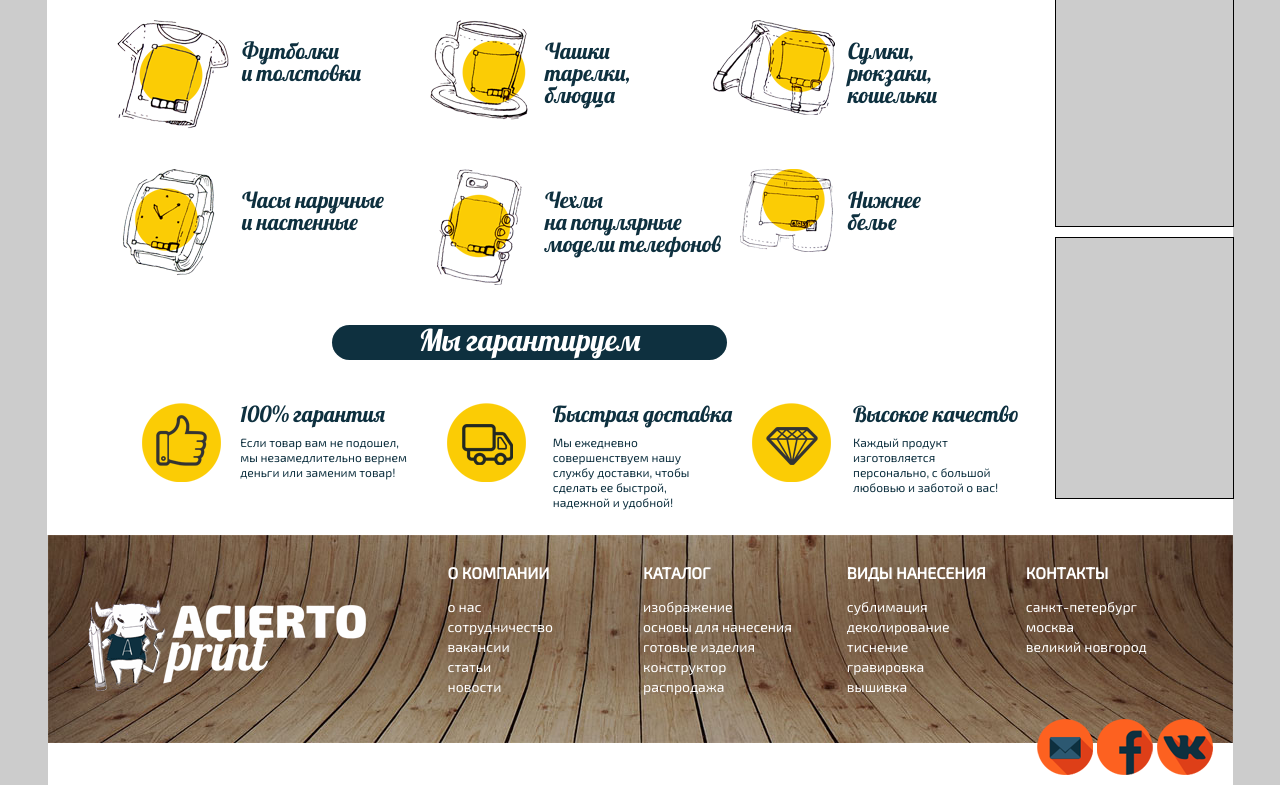
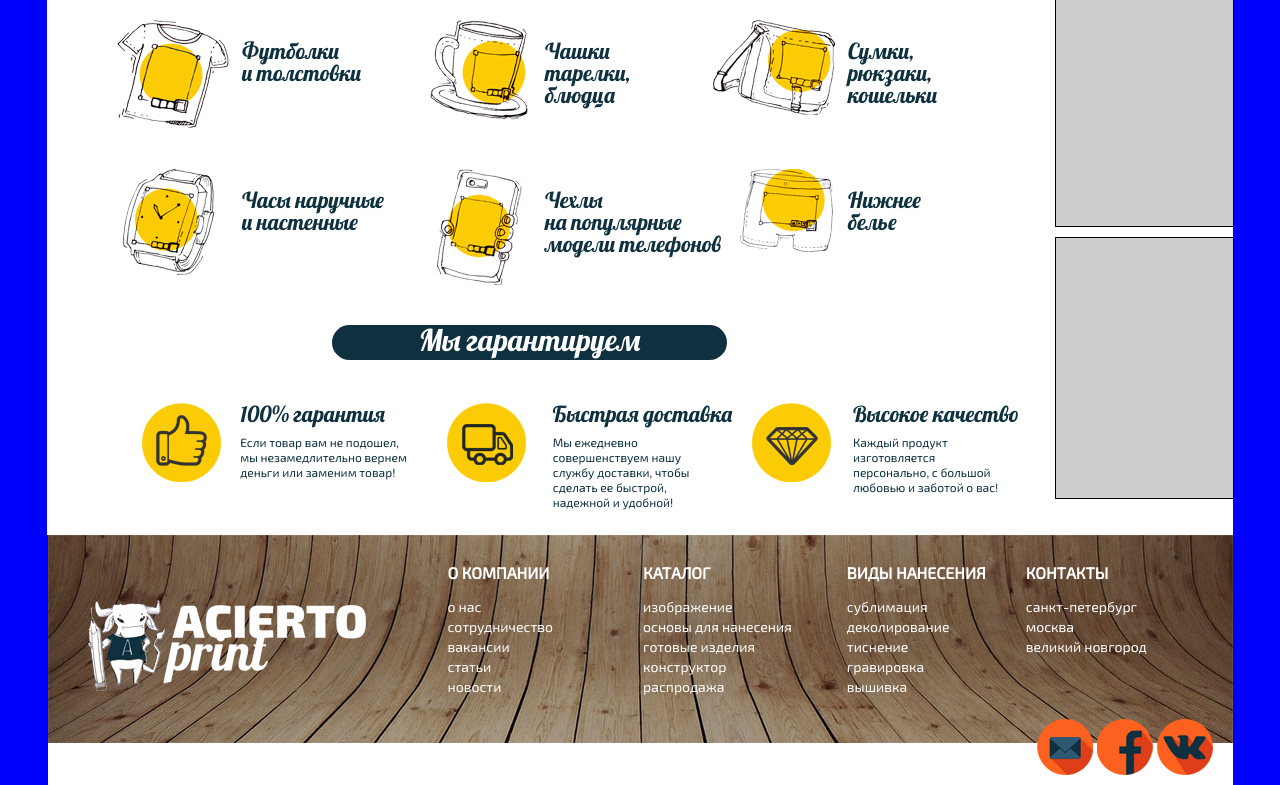
Before and after one commit to DoYouLikeOrigami/print, a plain HTML site: page article.html in a window 1280 px wide. Shown: the part 527-1312 px from the top of the page. Drawn offline with Linux system fonts and the light colour scheme.

Commit message:
new test

```diff
--- a/static/css/styles.less
+++ b/static/css/styles.less
@@ -2,7 +2,7 @@ body {
   font-family: 'Exo 2', sans-serif;
   width: 100%;
   height: 100%;
-  background:  #ccc;
+  background:  blue;
 }
 header {
     & > .top-menu {
```
